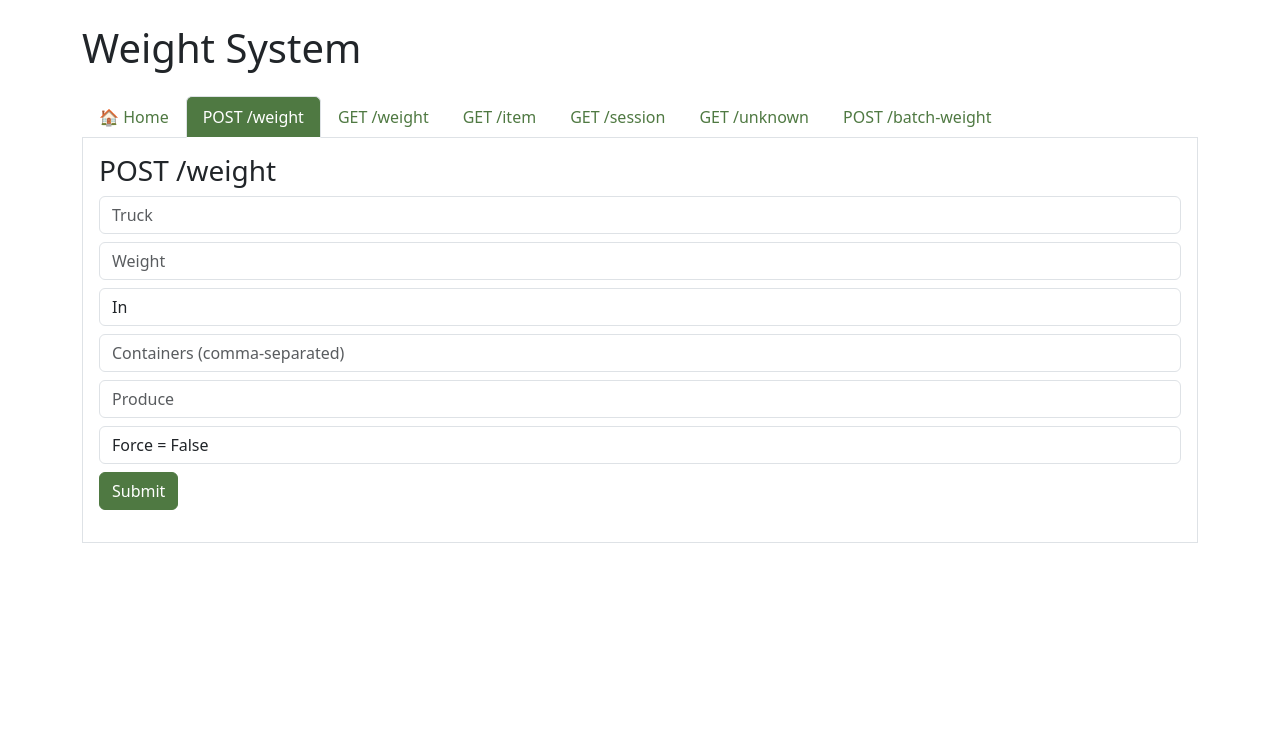
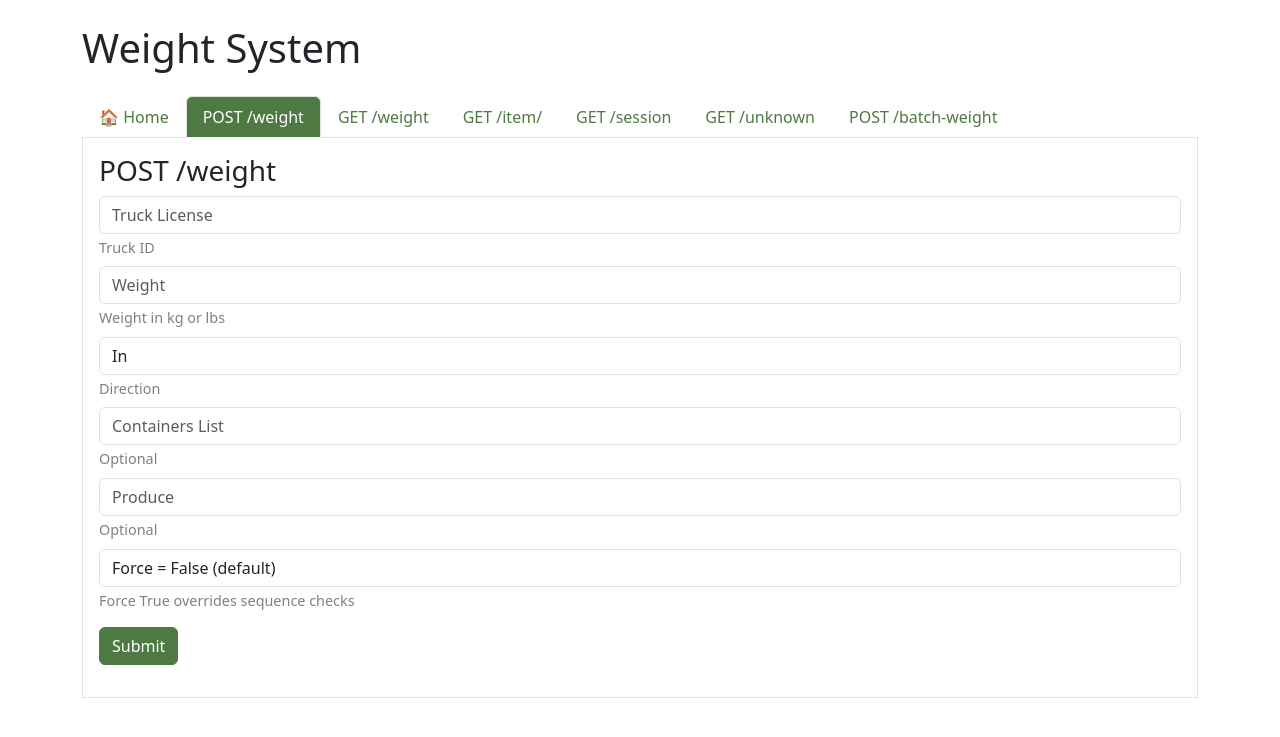
Before and after one commit to Spiegler8/Gan-Shmuel-Orange, a Flask app: page /ui in a window 1280 px wide, after a click on "POST /weight". Shown: the top 737 px of the page. Run offline with Flask 3, Linux system fonts and the light colour scheme; some libraries are stand-ins or nearby versions.

Commit message:
updated the ui

```diff
--- a/src/weight/app/templates/index.html
+++ b/src/weight/app/templates/index.html
@@ -4,7 +4,6 @@
     <title>Weight System</title>
     <link href="https://cdn.jsdelivr.net/npm/bootstrap@5.3.2/dist/css/bootstrap.min.css" rel="stylesheet">
     <style>
-    /* Tabs text color and active tab background */
         .nav-tabs .nav-link {
             color: #4F7942 !important;
         }
@@ -12,31 +11,42 @@
             color: white !important;
             background-color: #4F7942 !important;
         }
-
-    /* Buttons color */
         .btn-primary {
             background-color: #4F7942 !important;
             border-color: #4F7942 !important;
         }
         .btn-primary:hover {
-        background-color: #3d5f33 !important; /* Slightly darker shade */
+            background-color: #3d5f33 !important;
             border-color: #3d5f33 !important;
         }
+        .error-message {
+            color: #8B0000;
+            font-weight: bold;
+            margin-top: 10px;
+        }
+        .success-message {
+            color: #4F7942;
+            font-weight: bold;
+            margin-top: 10px;
+        }
+        .form-text {
+            font-size: 0.9em;
+            color: gray;
+            margin-top: -5px;
+            margin-bottom: 8px;
+        }
     </style>
-
-
-
 </head>
 <body class="p-4">
 <div class="container">
     <h1 class="mb-4">Weight System</h1>
 
-        <!-- Bootstrap Tabs -->
-        <ul class="nav nav-tabs" id="mainTabs" role="tablist">
+    <!-- Tabs -->
+    <ul class="nav nav-tabs" role="tablist">
         <li class="nav-item"><a class="nav-link active" data-bs-toggle="tab" href="#home">🏠 Home</a></li>
         <li class="nav-item"><a class="nav-link" data-bs-toggle="tab" href="#tab1">POST /weight</a></li>
         <li class="nav-item"><a class="nav-link" data-bs-toggle="tab" href="#tab2">GET /weight</a></li>
-            <li class="nav-item"><a class="nav-link" data-bs-toggle="tab" href="#tab3">GET /item</a></li>
+        <li class="nav-item"><a class="nav-link" data-bs-toggle="tab" href="#tab3">GET /item/</a></li>
         <li class="nav-item"><a class="nav-link" data-bs-toggle="tab" href="#tab4">GET /session</a></li>
         <li class="nav-item"><a class="nav-link" data-bs-toggle="tab" href="#tab5">GET /unknown</a></li>
         <li class="nav-item"><a class="nav-link" data-bs-toggle="tab" href="#tab6">POST /batch-weight</a></li>
@@ -64,24 +74,36 @@
                 Use the tabs above to access each API endpoint form.
             </p>
         </div>
+
         <!-- POST /weight -->
         <div class="tab-pane fade" id="tab1">
             <h3>POST /weight</h3>
             <form id="weightForm" class="mb-3">
-                    <input class="form-control mb-2" type="text" name="truck" placeholder="Truck">
-                    <input class="form-control mb-2" type="number" name="weight" placeholder="Weight" required>
+                <input class="form-control mb-2" type="text" name="truck" placeholder="Truck License">
+                <div class="form-text">Truck ID</div>
+                <input class="form-control mb-2" type="number" name="weight" placeholder="Weight">
+                <div class="form-text">Weight in kg or lbs</div>
+
                 <select class="form-control mb-2" name="direction">
                     <option value="in">In</option>
                     <option value="out">Out</option>
                     <option value="none">None</option>
                 </select>
-                    <input class="form-control mb-2" type="text" name="containers" placeholder="Containers (comma-separated)">
+                <div class="form-text">Direction</div>
+
+                <input class="form-control mb-2" type="text" name="containers" placeholder="Containers List">
+                <div class="form-text">Optional</div>
+
                 <input class="form-control mb-2" type="text" name="produce" placeholder="Produce">
+                <div class="form-text">Optional</div>
+
                 <select class="form-control mb-2" name="force">
-                        <option value="false">Force = False</option>
+                    <option value="false" selected>Force = False (default)</option>
                     <option value="true">Force = True</option>
                 </select>
-                    <button class="btn btn-primary" type="submit">Submit</button>
+                <div class="form-text">Force True overrides sequence checks</div>
+
+                <button class="btn btn-primary mt-2" type="submit">Submit</button>
             </form>
             <div id="weightResult"></div>
         </div>
@@ -90,9 +112,20 @@
         <div class="tab-pane fade" id="tab2">
             <h3>GET /weight</h3>
             <form id="getWeightForm" class="mb-3">
-                    <input class="form-control mb-2" type="text" name="from" placeholder="From (yyyymmddhhmmss)">
-                    <input class="form-control mb-2" type="text" name="to" placeholder="To (yyyymmddhhmmss)">
-                    <input class="form-control mb-2" type="text" name="filter" value="in,out,none">
+                <input class="form-control mb-2" type="text" name="from" placeholder="Start Time (yyyy-mm-dd hh:mm:ss)">
+                <div class="form-text">Optional</div>
+
+                <input class="form-control mb-2" type="text" name="to" placeholder="End Time (yyyy-mm-dd hh:mm:ss)">
+                <div class="form-text">Optional</div>
+
+                <label>Select one or more directions:</label>
+                <select class="form-control mb-2" name="filter" multiple>
+                    <option value="in">in</option>
+                    <option value="out">out</option>
+                    <option value="none">none</option>
+                </select>
+                <div class="form-text">Hold Ctrl (Windows & Linux) or Cmd (Mac) to select multiple directions</div>
+
                 <button class="btn btn-primary" type="submit">Fetch</button>
             </form>
             <div id="getWeightTable"></div>
@@ -100,11 +133,17 @@
 
         <!-- GET /item -->
         <div class="tab-pane fade" id="tab3">
-                <h3>GET /item/&lt;id&gt;</h3>
+            <h3>GET /item/</h3>
             <form id="itemForm" class="mb-3">
-                    <input class="form-control mb-2" type="text" name="id" placeholder="Item ID" required>
-                    <input class="form-control mb-2" type="text" name="from" placeholder="From (optional)">
-                    <input class="form-control mb-2" type="text" name="to" placeholder="To (optional)">
+                <input class="form-control mb-2" type="text" name="id" placeholder="Item ID">
+                <div class="form-text">Truck or container ID</div>
+
+                <input class="form-control mb-2" type="text" name="from" placeholder="Start Time (yyyy-mm-dd hh:mm:ss)">
+                <div class="form-text">Optional</div>
+
+                <input class="form-control mb-2" type="text" name="to" placeholder="End Time (yyyy-mm-dd hh:mm:ss)">
+                <div class="form-text">Optional</div>
+
                 <button class="btn btn-primary" type="submit">Fetch</button>
             </form>
             <div id="itemTable"></div>
@@ -112,9 +151,9 @@
 
         <!-- GET /session -->
         <div class="tab-pane fade" id="tab4">
-                <h3>GET /session/&lt;id&gt;</h3>
+            <h3>GET /session</h3>
             <form id="sessionForm" class="mb-3">
-                    <input class="form-control mb-2" type="number" name="id" placeholder="Session ID" required>
+                <input class="form-control mb-2" type="text" name="id" placeholder="Session ID">
                 <button class="btn btn-primary" type="submit">Fetch</button>
             </form>
             <div id="sessionTable"></div>
@@ -132,17 +171,25 @@
             <h3>POST /batch-weight</h3>
             <form id="batchForm" enctype="multipart/form-data" class="mb-3">
                 <input class="form-control mb-2" type="file" name="file" required>
-                    <button class="btn btn-primary" type="submit">Upload</button>
+                <div class="form-text">Upload a .csv or .json file with container data</div>
+                <button class="btn btn-primary mt-2" type="submit">Upload</button>
             </form>
             <div id="batchResult"></div>
         </div>
     </div>
 </div>
 
-    <!-- Scripts -->
 <script src="https://cdn.jsdelivr.net/npm/bootstrap@5.3.2/dist/js/bootstrap.bundle.min.js"></script>
 <script>
-        // Helper: render object as table
+    function renderUnknownContainers(containers) {
+        let html = "<table class='table table-bordered'><tr><th>Container ID</th></tr>";
+        containers.forEach(id => {
+            html += `<tr><td>${id}</td></tr>`;
+        });
+        html += "</table>";
+        return html;
+    }
+
     function renderObjectAsTable(obj) {
         let html = "<table class='table table-bordered'>";
         for (const key in obj) {
@@ -152,87 +199,96 @@
         return html;
     }
 
-        // POST /weight
+    function handleResponse(response, container, successMessage = "Success!", form = null, tableOnSuccess = true) {
+        container.innerHTML = "";
+
+        if (!response.ok) {
+            if (form) form.reset();
+            response.json().then(data => {
+                container.innerHTML = `<div class="error-message">${data.error || "An error occurred"}</div>`;
+            }).catch(() => {
+                container.innerHTML = `<div class="error-message">An error occurred</div>`;
+            });
+        } else {
+            response.json().then(data => {
+                if (form) form.reset();
+                container.innerHTML = `<div class="success-message">${successMessage}</div>`;
+
+                if (tableOnSuccess) {
+                    if (Array.isArray(data)) {
+                        container.innerHTML += renderUnknownContainers(data);
+                    } else {
+                        container.innerHTML += renderObjectAsTable(data);
+                    }
+                }
+            });
+        }
+    }
+
+    // Event listeners
+
     document.getElementById("weightForm").addEventListener("submit", async e => {
         e.preventDefault();
-            const data = Object.fromEntries(new FormData(e.target).entries());
+        const form = e.target;
+        const container = document.getElementById("weightResult");
+        const data = Object.fromEntries(new FormData(form).entries());
         data.force = data.force === "true";
         const res = await fetch("/weight", {
             method: "POST",
             headers: {"Content-Type": "application/json"},
             body: JSON.stringify(data)
         });
-            document.getElementById("weightResult").innerHTML = renderObjectAsTable(await res.json());
+        handleResponse(res, container, "Weight session saved successfully!", form);
     });
 
-        // GET /weight
     document.getElementById("getWeightForm").addEventListener("submit", async e => {
         e.preventDefault();
-            const params = new URLSearchParams(new FormData(e.target)).toString();
-            const res = await fetch("/weight?" + params);
-            const data = await res.json();
-            const div = document.getElementById("getWeightTable");
-            if (Array.isArray(data)) {
-                let html = "<table class='table table-bordered'><tr><th>ID</th><th>Direction</th><th>Bruto</th><th>Neto</th><th>Produce</th><th>Containers</th></tr>";
-                data.forEach(row => {
-                    html += `<tr>
-                        <td>${row.id}</td>
-                        <td>${row.direction}</td>
-                        <td>${row.bruto}</td>
-                        <td>${row.neto}</td>
-                        <td>${row.produce}</td>
-                        <td>${row.containers.join(", ")}</td>
-                    </tr>`;
-                });
-                html += "</table>";
-                div.innerHTML = html;
-            } else {
-                div.innerHTML = renderObjectAsTable(data);
-            }
+        const form = e.target;
+        const container = document.getElementById("getWeightTable");
+        const formData = new FormData(form);
+        const filters = Array.from(form.querySelector("select[name='filter']").selectedOptions).map(opt => opt.value);
+        const params = new URLSearchParams(formData);
+        params.set("filter", filters.join(","));
+        const res = await fetch("/weight?" + params.toString());
+        handleResponse(res, container, "Weight sessions retrieved successfully!", form);
     });
 
-        // GET /item/<id>
     document.getElementById("itemForm").addEventListener("submit", async e => {
         e.preventDefault();
-            const form = new FormData(e.target);
-            const id = form.get("id");
-            form.delete("id");
-            const params = new URLSearchParams(form).toString();
+        const form = e.target;
+        const container = document.getElementById("itemTable");
+        const formData = new FormData(form);
+        const id = formData.get("id");
+        formData.delete("id");
+        const params = new URLSearchParams(formData).toString();
         const res = await fetch(`/item/${id}?${params}`);
-            document.getElementById("itemTable").innerHTML = renderObjectAsTable(await res.json());
+        handleResponse(res, container, `Item ${id} retrieved successfully!`, form);
     });
 
-        // GET /session/<id>
     document.getElementById("sessionForm").addEventListener("submit", async e => {
         e.preventDefault();
-            const id = new FormData(e.target).get("id");
+        const form = e.target;
+        const container = document.getElementById("sessionTable");
+        const id = new FormData(form).get("id");
         const res = await fetch(`/session/${id}`);
-            document.getElementById("sessionTable").innerHTML = renderObjectAsTable(await res.json());
+        handleResponse(res, container, `Session ${id} retrieved successfully!`, form);
     });
 
-        // GET /unknown
     document.getElementById("unknownBtn").addEventListener("click", async () => {
+        const container = document.getElementById("unknownTable");
         const res = await fetch("/unknown");
-            const data = await res.json();
-            const div = document.getElementById("unknownTable");
-            if (Array.isArray(data)) {
-                let html = "<table class='table table-bordered'><tr><th>Unknown Containers</th></tr>";
-                data.forEach(id => { html += `<tr><td>${id}</td></tr>`; });
-                html += "</table>";
-                div.innerHTML = html;
-            } else {
-                div.innerHTML = renderObjectAsTable(data);
-            }
+        handleResponse(res, container, "Unknown containers retrieved successfully!", null, true);
     });
 
-        // POST /batch-weight
     document.getElementById("batchForm").addEventListener("submit", async e => {
         e.preventDefault();
+        const form = e.target;
+        const container = document.getElementById("batchResult");
         const res = await fetch("/batch-weight", {
             method: "POST",
-                body: new FormData(e.target)
+            body: new FormData(form)
         });
-            document.getElementById("batchResult").innerHTML = renderObjectAsTable(await res.json());
+        handleResponse(res, container, "Containers uploaded successfully!", form, false);
     });
 </script>
 </body>
--- a/src/weight/app/weight.py
+++ b/src/weight/app/weight.py
@@ -256,7 +256,7 @@ def get_session(session_id):
         # Fetch the first result (and only one)
         row = cursor.fetchone()
         if not row:
-            return jsonify({"error": f"Session with id {session_id} not found"})
+            return jsonify({"error": f"No records found for session {session_id}"}), 404
 
         # Always return truckTara and neto
         session_data = {
```
Lines whose indentation alone changed are shown as unchanged.
